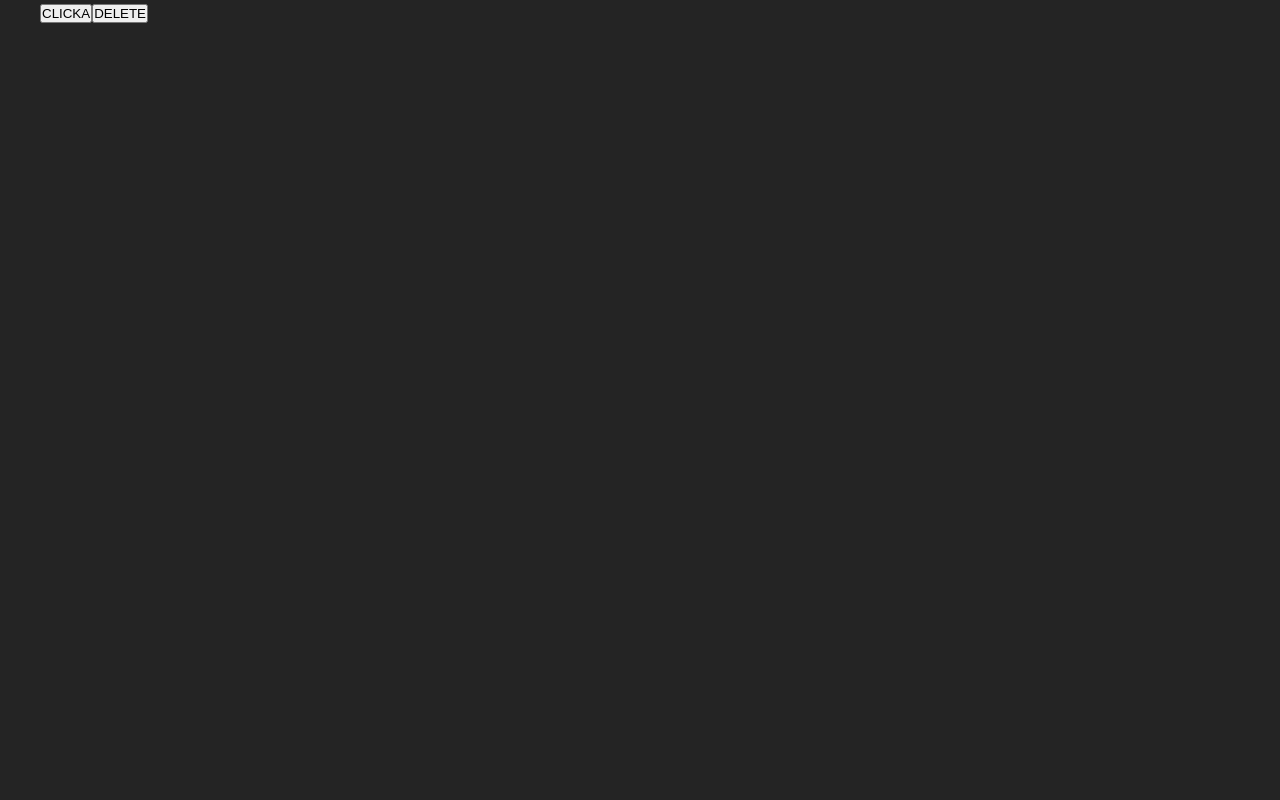
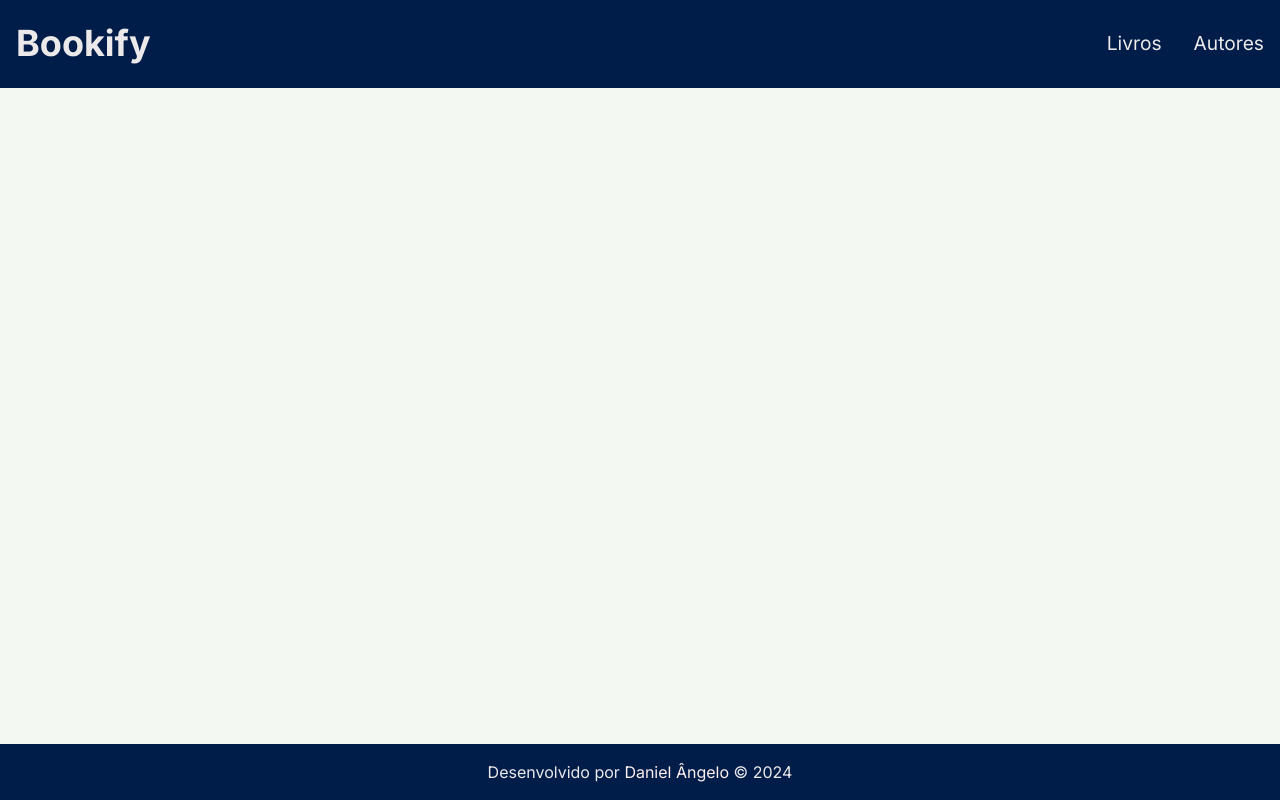
Before and after one commit to danielangelo1/bookify, a React (Vite) app: page / in a window 1280 px wide. Built offline with nearby package versions, Linux system fonts and the light colour scheme.

Commit message:
feat: add LayoutDefault

```diff
--- a/package.json
+++ b/package.json
@@ -11,6 +11,7 @@
   },
   "dependencies": {
     "@hookform/resolvers": "^3.9.0",
+    "@radix-ui/react-icons": "^1.3.0",
     "@radix-ui/themes": "^3.1.3",
     "react": "^18.3.1",
     "react-dom": "^18.3.1",
--- /dev/null
+++ b/src/components/Footer/Footer.tsx
@@ -0,0 +1,15 @@
+import { FooterContainer } from "./styles";
+
+const Footer = () => {
+  return (
+    <FooterContainer>
+      <p>
+        Desenvolvido por
+        <a href="https://github.com/danielangelo1"> Daniel Ângelo </a> &copy;
+        2024
+      </p>
+    </FooterContainer>
+  );
+};
+
+export default Footer;
--- /dev/null
+++ b/src/components/Footer/styles.ts
@@ -0,0 +1,22 @@
+import styled from "styled-components";
+
+export const FooterContainer = styled.footer`
+  display: flex;
+  justify-content: center;
+  align-items: center;
+  padding: 1rem;
+  background-color: #001d4a;
+  color: #ebe9e9;
+  font-size: 1rem;
+  position: fixed;
+  width: 100%;
+  left: 0;
+  bottom: 0;
+
+  a {
+    text-decoration: none;
+    color: #feeeee;
+  }
+  a:hover {
+  }
+`;
--- /dev/null
+++ b/src/components/Header/Header.tsx
@@ -0,0 +1,18 @@
+import { Link } from "react-router-dom";
+import { HeaderContainer, NavMenu } from "./styles";
+
+const Header = () => {
+  return (
+    <HeaderContainer>
+      <Link to="/">
+        <h2>Bookify</h2>
+      </Link>
+      <NavMenu>
+        <Link to="/books">Livros</Link>
+        <Link to="/authors">Autores</Link>
+      </NavMenu>
+    </HeaderContainer>
+  );
+};
+
+export default Header;
--- /dev/null
+++ b/src/components/Header/styles.ts
@@ -0,0 +1,40 @@
+import styled from "styled-components";
+
+export const HeaderContainer = styled.header`
+  display: flex;
+  justify-content: space-between;
+  align-items: center;
+  padding: 1rem;
+  background-color: #001d4a;
+  color: #ebe9e9;
+  font-size: 1.5rem;
+  position: fixed;
+  width: 100%;
+  left: 0;
+
+  a {
+    text-decoration: none;
+    color: #ebe9e9;
+  }
+  a:after {
+    content: "";
+    display: block;
+    width: 0;
+    height: 2px;
+    background: #ebe9e9;
+    transition: width 0.3s ease;
+  }
+  a:hover:after {
+    width: 100%;
+    transition: width 0.3s;
+  }
+`;
+
+export const NavMenu = styled.nav`
+  display: flex;
+  gap: 2rem;
+
+  a {
+    font-size: 1.2rem;
+  }
+`;
--- a/src/index.css
+++ b/src/index.css
@@ -2,15 +2,11 @@
   font-family: Inter, system-ui, Avenir, Helvetica, Arial, sans-serif;
   line-height: 1.5;
   font-weight: 400;
-
-  color-scheme: light dark;
-  color: rgba(255, 255, 255, 0.87);
-  background-color: #242424;
-
   font-synthesis: none;
   text-rendering: optimizeLegibility;
   -webkit-font-smoothing: antialiased;
   -moz-osx-font-smoothing: grayscale;
+  background-color: #f3f8f2;
 }
 
 * {
@@ -20,6 +16,6 @@
 }
 
 body {
-  max-width: 1200px;
+  max-width: 1400px;
   margin: 0 auto;
 }
--- /dev/null
+++ b/src/layouts/LayoutDefault.tsx
@@ -0,0 +1,15 @@
+import Footer from "../components/Footer/Footer";
+import Header from "../components/Header/Header";
+import { Outlet } from "react-router-dom";
+
+const LayoutDefault = () => {
+  return (
+    <>
+      <Header />
+      <Outlet />
+      <Footer />
+    </>
+  );
+};
+
+export default LayoutDefault;
--- a/src/router/Router.tsx
+++ b/src/router/Router.tsx
@@ -1,16 +1,19 @@
 import { BrowserRouter, Route, Routes } from "react-router-dom";
 import Home from "../pages/Home/Home";
+import LayoutDefault from "../layouts/LayoutDefault";
 
 const Router = () => {
   return (
     <BrowserRouter>
       <Routes>
+        <Route element={<LayoutDefault />}>
           <Route path="/" element={<Home />} />
           <Route path="/books" element={<h1>Books</h1>} />
           <Route path="/books/:id" element={<h1>Book</h1>} />
           <Route path="/authors" element={<h1>Authors</h1>} />
           <Route path="/authors/:id" element={<h1>Author</h1>} />
           <Route path="*" element={<h1>Not Found</h1>} />
+        </Route>
       </Routes>
     </BrowserRouter>
   );
```
Also changed, not shown: src/main.tsx (+6 -6 lines), 2 other files (tests, documents, lock files or other folders). Lines whose indentation alone changed are shown as unchanged.
